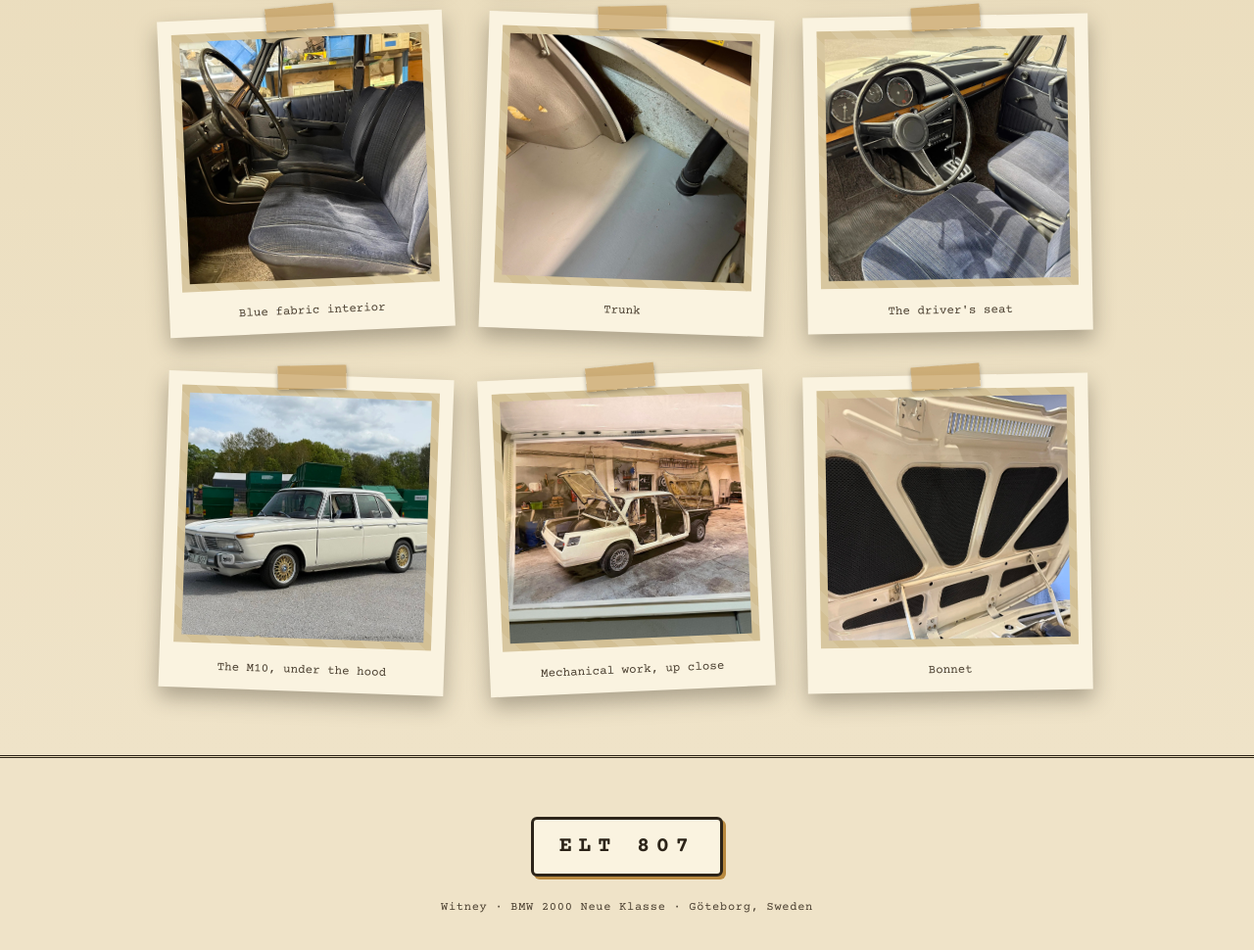
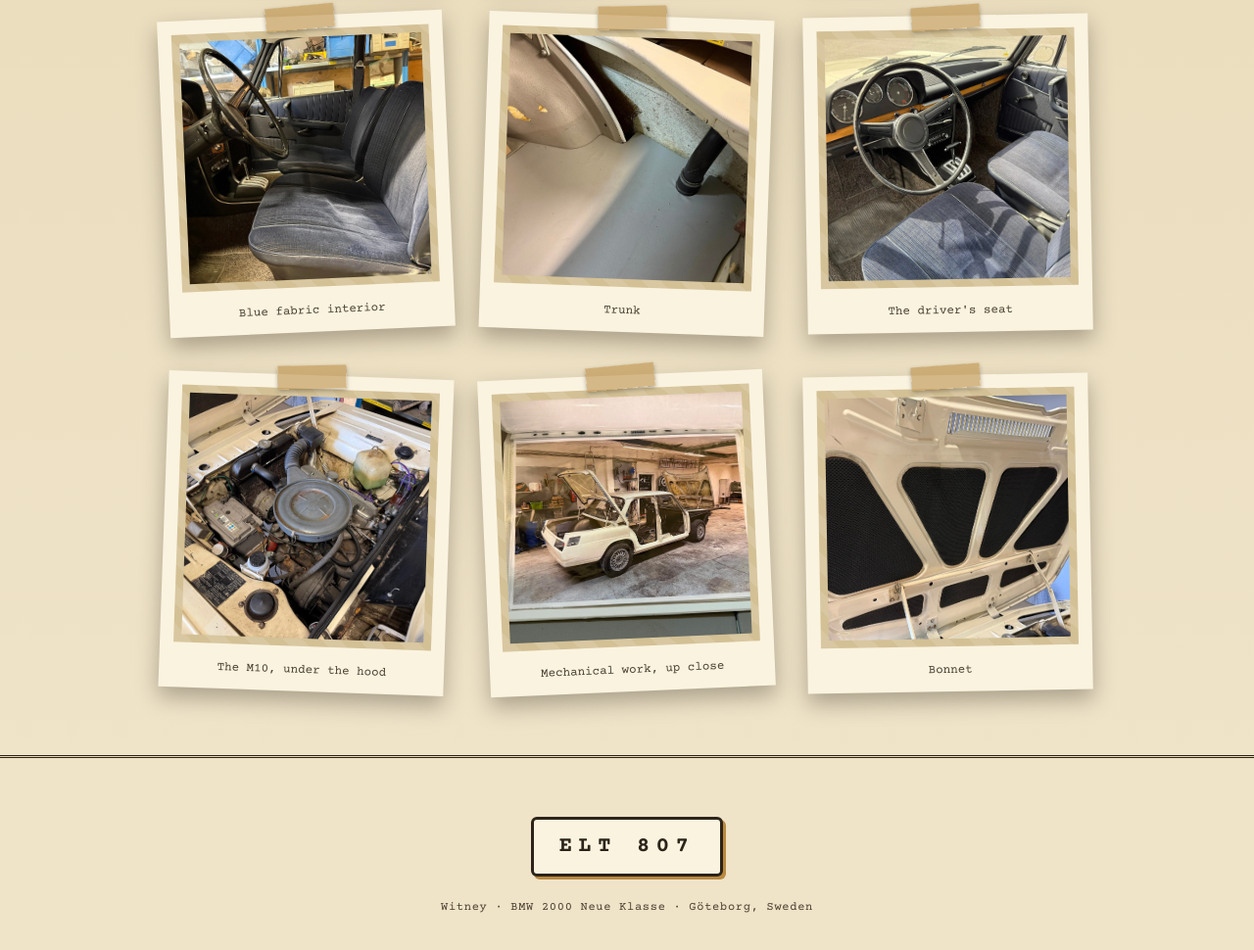
Before and after one commit to Zz-Wang/witney, a plain HTML site: page index.html in a window 1280 px wide. Shown: the part 3259-4229 px from the top of the page at 98% size. Drawn offline with nearby package versions, Linux system fonts and the light colour scheme.

Commit message:
Update index.html

```diff
--- a/index.html
+++ b/index.html
@@ -392,7 +392,7 @@
       </div>
       <div class="polaroid">
         <div class="tape"></div>
-        <div class="frame"><img src="photos/g10.jpg" alt="Witney, engine bay"></div>
+        <div class="frame"><img src="photos/hero.jpg" alt="Witney, engine bay"></div>
         <div class="cap">The M10, under the hood</div>
       </div>
       <div class="polaroid">
```
